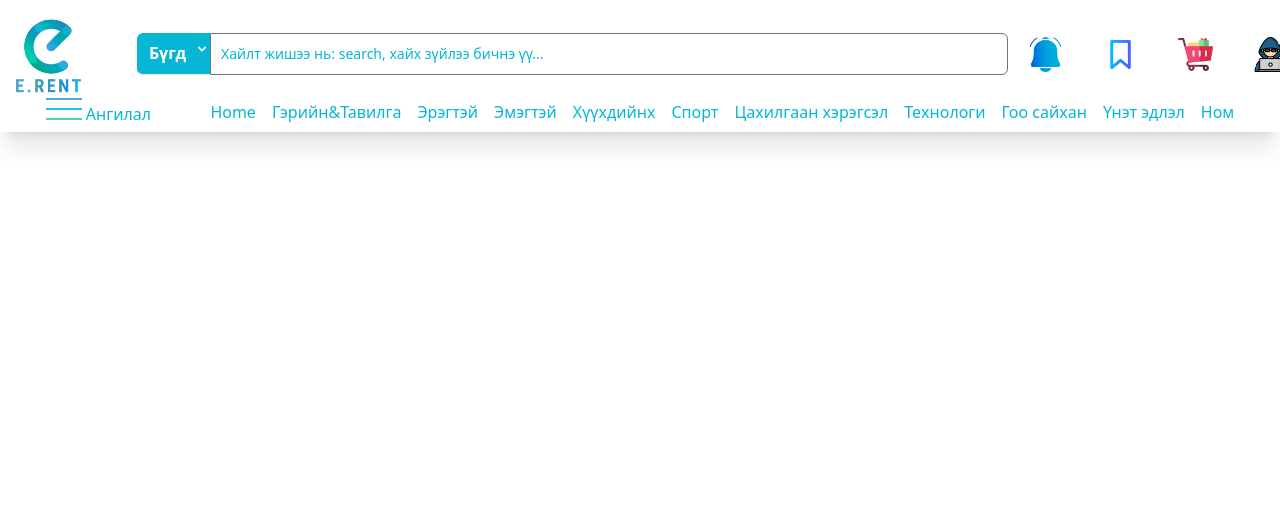
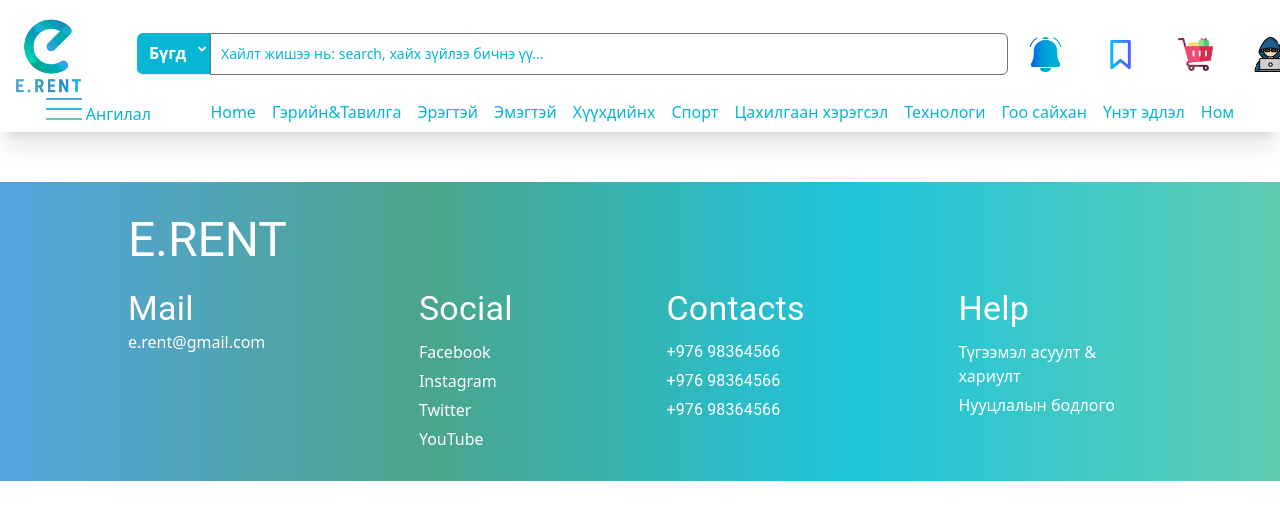
Before and after one commit to MuugiiU/project, a Next.js app in the folder front_end/: page / in a window 1280 px wide. Shown: the top 520 px of the page. Built offline with nearby package versions, Linux system fonts and the light colour scheme.

Commit message:
Footer front-end responsive zas

```diff
--- a/front_end/package.json
+++ b/front_end/package.json
@@ -17,7 +17,7 @@
     "@headlessui/react": "^1.7.14",
     "@heroicons/react": "^2.0.17",
     "@mui/icons-material": "^5.11.16",
-    "@mui/material": "^5.12.0",
+    "@mui/material": "^5.12.1",
     "@types/node": "18.15.11",
     "@types/react": "18.0.35",
     "@types/react-dom": "18.0.11",
--- /dev/null
+++ b/front_end/src/components/Footer/index.tsx
@@ -0,0 +1,54 @@
+import * as React from 'react';
+import AppBar from '@mui/material/AppBar';
+import Box from '@mui/material/Box';
+import Typography from '@mui/material/Typography';
+import Link from '@mui/material/Link';
+
+export default function Footer() {
+  const [auth, setAuth] = React.useState(true);
+  const [anchorEl, setAnchorEl] = React.useState<null | HTMLElement>(null);
+
+  const handleChange = (event: React.ChangeEvent<HTMLInputElement>) => {
+    setAuth(event.target.checked);
+  };
+
+  const handleMenu = (event: React.MouseEvent<HTMLElement>) => {
+    setAnchorEl(event.currentTarget);
+  };
+
+  const handleClose = () => {
+    setAnchorEl(null);
+  };
+
+  return (
+      <Box position="static" sx={{position:"static" ,bottom:0, background: 'linear-gradient(to right, #55A3DF,#4BA58C,#1FC4DC, #5ECDB1)',color:"white",paddingLeft:"10%",paddingRight:"10%",paddingTop:"30px",paddingBottom:"30px",marginTop:"50px"}}>
+          <Typography variant='h3'>
+            E.RENT
+          </Typography>
+          <Box sx={{display:"flex",paddingTop:"20px"}}>
+            <Box sx={{}} maxWidth="sm">
+                <Typography variant="h4">Mail</Typography>
+                <Link href="#" sx={{textDecoration:"none",paddingTop:"10px"}} color="inherit">e.rent@gmail.com</Link>
+            </Box>
+            <Box sx={{marginLeft:"15%",display:"flex",flexDirection:"column"}} maxWidth="sm">
+                <Typography variant="h4">Social</Typography>
+                <Link href="#" sx={{textDecoration:"none",paddingTop:"10px"}} color="inherit">Facebook</Link>
+                <Link href="#" sx={{textDecoration:"none",paddingTop:"5px"}} color="inherit">Instagram</Link>
+                <Link href="#" sx={{textDecoration:"none",paddingTop:"5px"}} color="inherit">Twitter</Link>
+                <Link href="#" sx={{textDecoration:"none",paddingTop:"5px"}} color="inherit">YouTube</Link>
+            </Box>
+            <Box sx={{marginLeft:"15%"}} maxWidth="sm">
+                <Typography variant="h4" >Contacts</Typography>
+                <Typography sx={{paddingTop:"10px"}}>+976 98364566</Typography>
+                <Typography sx={{paddingTop:"5px"}}>+976 98364566</Typography>
+                <Typography sx={{paddingTop:"5px"}}>+976 98364566</Typography>
+            </Box>
+            <Box sx={{marginLeft:"15%",display:"flex",flexDirection:"column"}} maxWidth="sm">
+                <Typography variant="h4">Help</Typography>
+                <Link href="#" sx={{textDecoration:"none",paddingTop:"10px"}} color="inherit">Түгээмэл асуулт & хариулт</Link>
+                <Link href="#" sx={{textDecoration:"none",paddingTop:"5px"}} color="inherit">Нууцлалын бодлого</Link>
+            </Box>
+          </Box>
+      </Box>
+  );
+}
--- a/front_end/src/pages/_app.tsx
+++ b/front_end/src/pages/_app.tsx
@@ -3,6 +3,7 @@ import type { AppProps } from "next/app";
 import { NavContext } from "@/context/NavContext";
 import Navbar from "@/components/Nav/Navbar";
 import Sidenav from "@/components/Nav/Sidenav";
+import Footer from "@/components/Footer";
 
 export default function App({ Component, pageProps }: AppProps) {
   return (
@@ -10,6 +11,7 @@ export default function App({ Component, pageProps }: AppProps) {
       <Navbar />
       <Sidenav />
       <Component {...pageProps} />
+      <Footer/>
     </NavContext>
   );
 }
```
Also changed, not shown: 1 other file (tests, documents, lock files or other folders).
